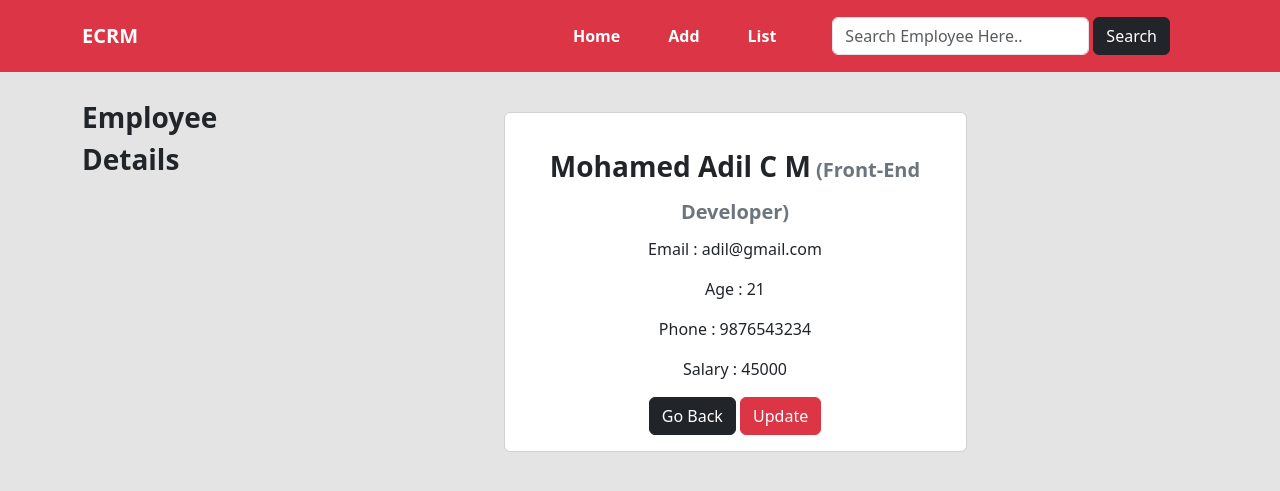
After one commit to vigilthomas/employee_crm, a Django app: page /employee/11/details/ in a window 1280 px wide. The commit adds this page. Shown: the top 491 px of the page. Run offline with Django 4.2, Linux system fonts and the light colour scheme; data comes from the database, SQL or seed files in the repository; both versions use the stored data as it was after the commit.

Commit message:
Added base file and search to navbar

```diff
--- a/crm/form.py
+++ b/crm/form.py
@@ -6,10 +6,13 @@ class EmpModelForm(forms.ModelForm):
         model=Employees
         fields="__all__"
         widgets={
-            'name' :forms.TextInput(attrs={"class":"form-control"}),
+            'name' :forms.TextInput(attrs={"class":"form-control",'placeholder':"Vigil"}),
             'department' :forms.TextInput(attrs={"class":"form-control"}),
             'email' :forms.TextInput(attrs={"class":"form-control"}),
             'phone' :forms.TextInput(attrs={"class":"form-control"}),
             'age' :forms.TextInput(attrs={"class":"form-control"}),
             'salary' :forms.TextInput(attrs={"class":"form-control"})
         }
+        labels ={
+            'name': "Name of the Employee "
+        }
--- /dev/null
+++ b/crm/templates/base.html
@@ -0,0 +1,62 @@
+<!DOCTYPE html>
+<html lang="en">
+<head>
+    <meta charset="UTF-8">
+    <meta name="viewport" content="width=device-width, initial-scale=1.0">
+    <title>ECRM</title>
+    <link href="https://cdn.jsdelivr.net/npm/bootstrap@5.3.2/dist/css/bootstrap.min.css" rel="stylesheet"
+        integrity="sha384-T3c6CoIi6uLrA9TneNEoa7RxnatzjcDSCmG1MXxSR1GAsXEV/Dwwykc2MPK8M2HN" crossorigin="anonymous">
+    <link rel="stylesheet" href="https://cdnjs.cloudflare.com/ajax/libs/font-awesome/6.4.2/css/all.min.css"
+        integrity="sha512-z3gLpd7yknf1YoNbCzqRKc4qyor8gaKU1qmn+CShxbuBusANI9QpRohGBreCFkKxLhei6S9CQXFEbbKuqLg0DA=="
+        crossorigin="anonymous" referrerpolicy="no-referrer" />
+    <script src="https://cdn.jsdelivr.net/npm/bootstrap@5.3.2/dist/js/bootstrap.bundle.min.js"
+        integrity="sha384-C6RzsynM9kWDrMNeT87bh95OGNyZPhcTNXj1NW7RuBCsyN/o0jlpcV8Qyq46cDfL"
+        crossorigin="anonymous"></script>
+</head>
+<style>
+    /* html{
+        width: fit-content;
+    } */
+    body {
+        background-color: #e4e4e4;
+    }
+
+    .errorlist {
+        display: none;
+
+    }
+</style>
+<body>
+    <nav class="navbar navbar-expand-lg bg-danger p-3">
+        <div class="container  ">
+            <a class="navbar-brand text-white fw-bold" href="{% url 'home' %}">ECRM</a>
+            <button class="navbar-toggler" type="button" data-bs-toggle="collapse" data-bs-target="#navbarNav"
+                aria-controls="navbarNav" aria-expanded="false" aria-label="Toggle navigation">
+                <span class="navbar-toggler-icon"></span>
+            </button>
+            <div class="collapse navbar-collapse" id="navbarNav">
+                <ul class="navbar-nav ms-auto fs-6 fw-bold mx-2">
+                    <li class="nav-item">
+                        <a class="nav-link text-white text-center mx-3" href="{% url 'home' %}">Home</a>
+                    </li>
+                    <li class="nav-item">
+                        <a class="nav-link text-white text-center mx-3" href="{% url 'add_emp' %}">Add</a>
+                    </li>
+                    <li class="nav-item">
+                        <a class="nav-link text-white text-center mx-3" href="{% url 'view_emp' %}"> List</a>
+                    </li>
+                </ul>
+                <form class="d-flex mx-4" role="search" method="post" action="{% url 'view_emp' %}">
+                    {%csrf_token%}
+                    <input class="form-control" name="box" placeholder="Search Employee Here..">
+                    <button class="btn btn-dark mx-1" type="submit">Search</button>
+                </form>
+            </div>
+        </div>
+    </nav>
+
+    {%block body_block%}
+
+    {%endblock%}
+</body>
+</html>
--- a/crm/templates/emp_detail.html
+++ b/crm/templates/emp_detail.html
@@ -1,27 +1,20 @@
-<!DOCTYPE html>
-<html lang="en">
-
-{% load static %}
-{% include 'header.html' %}
-
-<body>
-    {% include 'navbar.html' %}
+{%extends 'base.html'%}
+{%block body_block%}
 
 <div class="container">
 
-        <div class=" row d-flex justify-content-around mt-3 mt-lg-4">
+    <div class=" row d-flex justify-content-center mt-3 mt-lg-4">
         {%csrf_token%}
 
         <div class="col-lg-2 col-md-4 col-sm-12 col-12">
             <p class="fw-bold fs-3 text-start">Employee <br> Details</p><br>
         </div>
 
-            <div class="col-lg-10 col-md-8 col-sm-12 col-12">
-                <div class="card" style="width: 18rem;">
-                    <!-- <img src="./assets/p1.jpg" class="card-img-top" alt="..."> -->
-                    <div class="card-body">
-                        <h5 class="card-title">Name : {{data.name}}</h5>
-                        <p class="card-text">Department : {{data.department}}</p>
+        <div class="col-lg-10 col-md-8 col-sm-12 col-12 d-flex justify-content-around">
+            <div class="card text-center mt-3" style="width: 50%;">
+                <div class="card-body mt-3">
+                    <p class="card-title fs-3 fw-bold">{{data.name}}<span
+                            class="card-text fs-5 fw-bolder text-secondary">&nbsp;({{data.department}})</span></p>
                     <p class="card-text">Email : {{data.email}}</p>
                     <p class="card-text">Age : {{data.age}}</p>
                     <p class="card-text">Phone : {{data.phone}}</p>
@@ -34,9 +27,5 @@
     </div>
 </div>
 
-</body>
 
-</html>
-<div class="card-body">
-
-</div>
+{%endblock%}
--- a/crm/views.py
+++ b/crm/views.py
@@ -32,8 +32,8 @@ class ViewEmpList(View):
         return render(request,"emp_list.html",{"datas":datas})
     def post(self,request,*args,**kwargs):
         name=request.POST.get("box")
-        datas=Employees.objects.filter(name=name)
-        return render(request,"emp_list.html",{"datas":datas})
+        datas=Employees.objects.filter(name__icontains=name)
+        return render(request,"emp_list.html",{"datas":datas,'name':name})
 
 class ViewEmpDetail(View):
     def get(self,request,*args,**kwargs):
--- a/employee_crm/urls.py
+++ b/employee_crm/urls.py
@@ -20,10 +20,10 @@ from crm import views
 
 urlpatterns = [
     path('', views.ViewHome.as_view(), name="home"),
-    path('emp/addemp/', views.ViewAddEmp.as_view(), name="add_emp"),
-    path('emp/list/', views.ViewEmpList.as_view(), name="view_emp"),
-    path('emp/<int:pk>/details/', views.ViewEmpDetail.as_view(), name="detail_emp"),
-    path('emp/<int:pk>/delete/', views.ViewEmpDelete.as_view(), name="delete_emp"),
-    path('emp/<int:pk>/update/', views.ViewEmpUpdate.as_view(), name="update_emp")
+    path('employee/addemp/', views.ViewAddEmp.as_view(), name="add_emp"),
+    path('employee/list/', views.ViewEmpList.as_view(), name="view_emp"),
+    path('employee/<int:pk>/details/', views.ViewEmpDetail.as_view(), name="detail_emp"),
+    path('employee/<int:pk>/delete/', views.ViewEmpDelete.as_view(), name="delete_emp"),
+    path('employee/<int:pk>/update/', views.ViewEmpUpdate.as_view(), name="update_emp")
 
 ]
```
Also changed, not shown: crm/templates/emp_create.html (+4 -12 lines), crm/templates/emp_list.html (+11 -13 lines), crm/templates/emp_update.html (+3 -11 lines), crm/templates/header.html (deleted, +0 -25 lines), crm/templates/index.html (+8 -16 lines), crm/templates/navbar.html (deleted, +0 -23 lines), db.sqlite3. Lines whose indentation alone changed are shown as unchanged.
